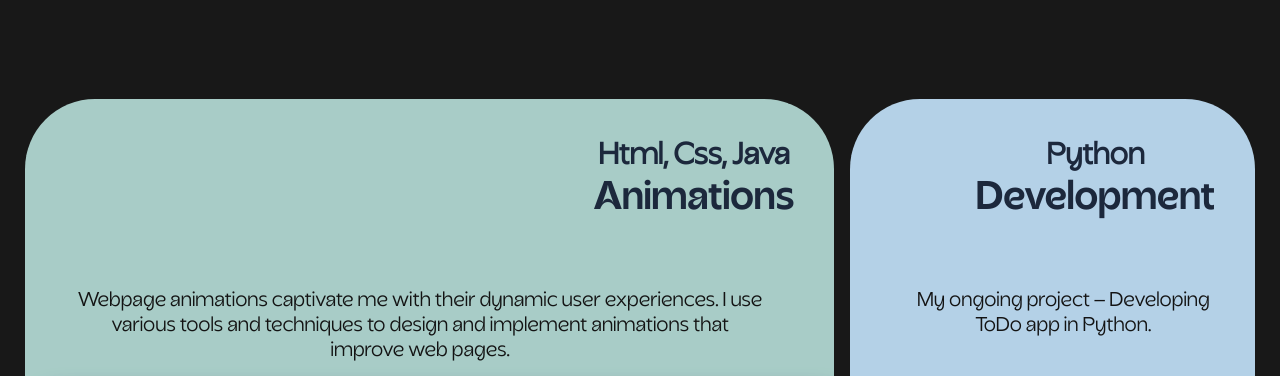
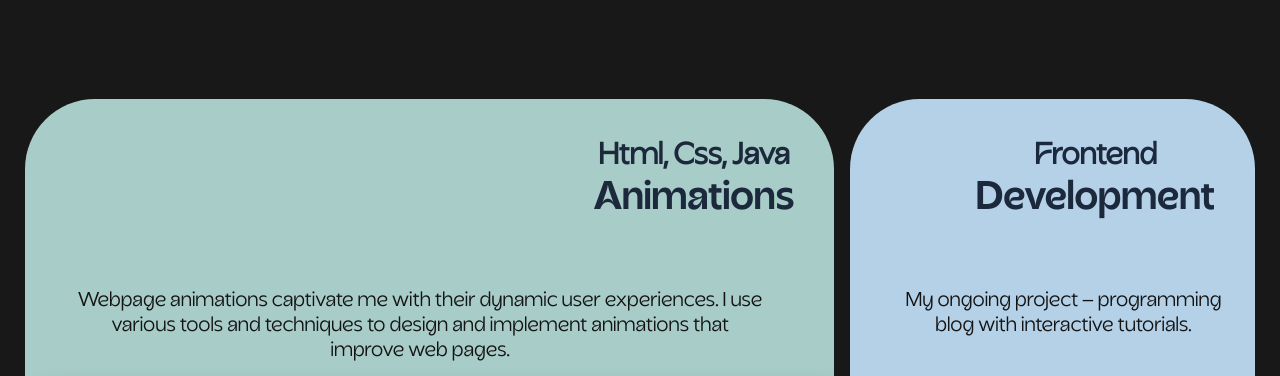
Before and after one commit to maksderylo/PortfolioPage, a plain HTML site: page index.html in a window 1280 px wide. Shown: the part 2500-2876 px from the top of the page. Drawn offline with Linux system fonts and the light colour scheme; a web font is replaced by a local one.

Commit message:
Update index.html

```diff
--- a/index.html
+++ b/index.html
@@ -141,9 +141,9 @@
       <div class="box" id="box2">
 
         <div class="boxtitle">
-          <h1>Python<br><span>Development</span></h1>
+          <h1>Frontend<br><span>Development</span></h1>
         </div>
-        <div class="comment"><p>My ongoing project - Developing ToDo app in Python.<br></p></div>
+        <div class="comment"><p>My ongoing project - programming blog with interactive tutorials.<br></p></div>
       <div id="phonewrench">
         <svg viewBox="0 0 512 512"><path d="M352 320c88.4 0 160-71.6 160-160c0-15.3-2.2-30.1-6.2-44.2c-3.1-10.8-16.4-13.2-24.3-5.3l-76.8 76.8c-3 3-7.1 4.7-11.3 4.7H336c-8.8 0-16-7.2-16-16V118.6c0-4.2 1.7-8.3 4.7-11.3l76.8-76.8c7.9-7.9 5.4-21.2-5.3-24.3C382.1 2.2 367.3 0 352 0C263.6 0 192 71.6 192 160c0 19.1 3.4 37.5 9.5 54.5L19.9 396.1C7.2 408.8 0 426.1 0 444.1C0 481.6 30.4 512 67.9 512c18 0 35.3-7.2 48-19.9L297.5 310.5c17 6.2 35.4 9.5 54.5 9.5zM80 408a24 24 0 1 1 0 48 24 24 0 1 1 0-48z"/></svg>
         <img src="images/telefon.png" id="telefon">
```
